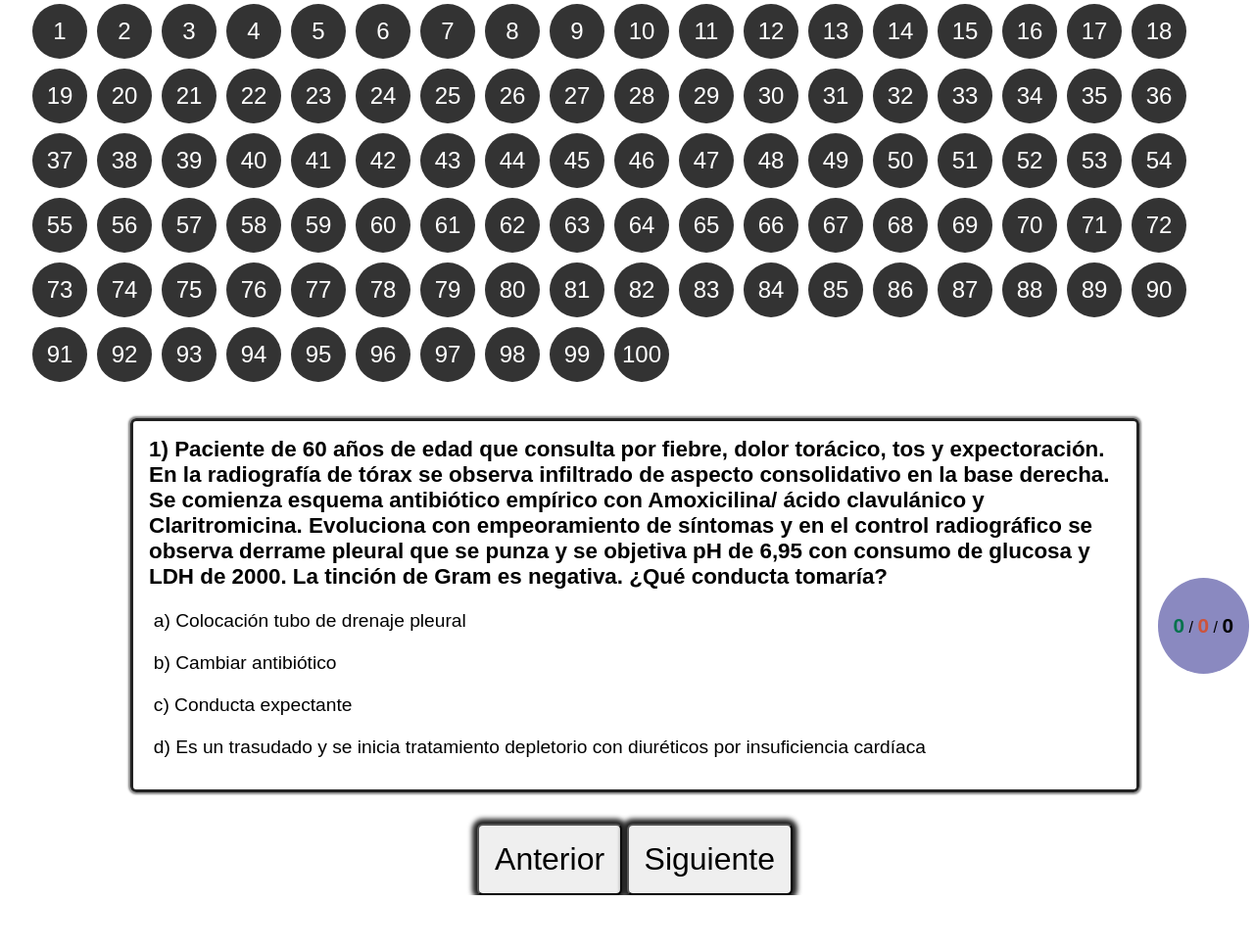
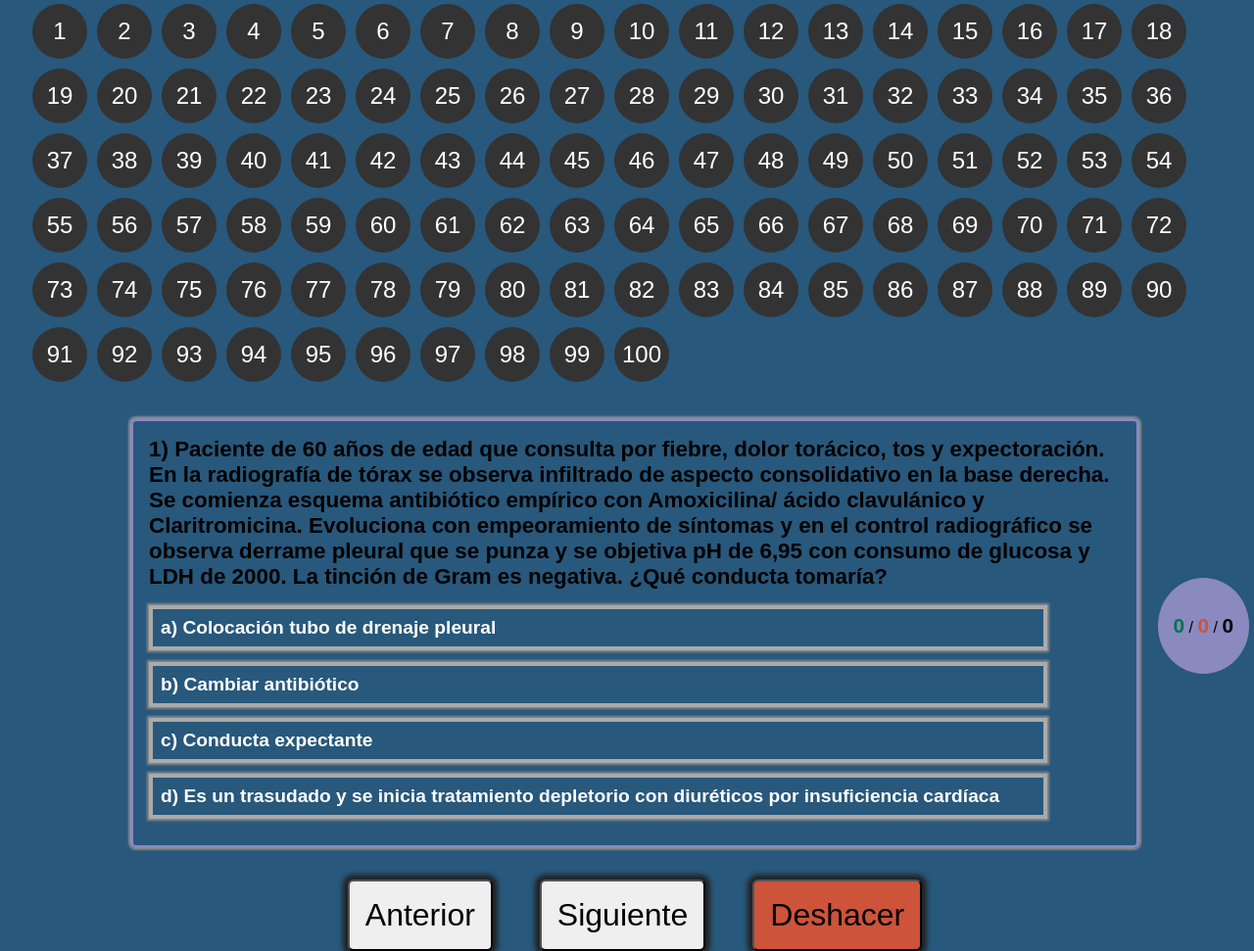
Before and after one commit to Uriel35/EU_choices_demo, a plain HTML site: page index.html in a window 1280 px wide. Shown: the part 107-1078 px from the top of the page at 98% size. Before the commit the page ends 1021 px from the top, so only its background shows below. Drawn offline with Linux system fonts and the light colour scheme.

Commit message:
Detalles

```diff
--- a/main.html
+++ b/index.html
@@ -15,6 +15,7 @@
     <div class="buttons-ctn">
         <button id="previous-btn" class="buttons">Anterior</button>
         <button id="next-btn" class="buttons">Siguiente</button>
+        <button id="remake-q-btn" class="buttons">Deshacer</button>
     </div>
     <div class="score-marker">
         <p id="correct-marker">0</p> / <p id="error-marker">0</p> / <p id="total-marker">0</p>
--- a/style.css
+++ b/style.css
@@ -1,15 +1,18 @@
 :root {
     --rojo: #CD533B;
     --verde: #4CAF50;
+    --celeste: #28587B;
+    --celeste-claro: #437C90;
 }
 
 body {
     font-family: Arial, sans-serif;
     text-align: center;
     padding: 20px;
-    height: 100vh;
+    max-height: 100vh;
     width: 100%;
     box-sizing: border-box;
+    background-color: var(--celeste);
 }
 
 h1 {
@@ -63,7 +66,7 @@ h1 {
     margin: auto;
     margin-top: 2rem;
     font-size: 1rem;
-    border: solid #222;
+    border: solid #8A89C0;
     box-shadow: 0 0 2px 2px #888;
     border-radius: 6px;
     padding: 1rem;
@@ -86,18 +89,26 @@ h1 {
     display: flex;
     flex-direction: column;
     align-items: flex-start;
+    /* padding: 2rem; */
+
 }
 
 .option {
+    color: #fff;
     margin-bottom: .7rem;
-    display: flex;
+    display: block;
+    cursor: pointer;
     text-align: left;
-    align-items: flex-start;
-    cursor: pointer;
-    padding: .3rem;
+    padding: 0.5rem;
     font-size: 1.2rem;
-    font-weight: 500;
-    width: 100%;
+    font-weight: 600;
+    width: 90%;
+    border: 4px solid #aaa;
+    box-shadow: 0 0 2px 2px #888;
+}
+
+.option:hover {
+    background-color: var(--celeste-claro);
 }
 
 .option-correct {
@@ -107,17 +118,22 @@ h1 {
     background-color: var(--rojo);
 }
 
-/* .option:hover {
-    background-color: #ddd;
-} */
-
 .option-blackout {
     position: absolute;
     width: 100%;
     height: 100%;
+    top: 0;
+    left: 0;
     background-color: #222;
     opacity: .2;
     z-index: 100000;
+}
+
+.buttons-ctn {
+    display: flex;
+    align-items: center;
+    justify-content: center;
+    gap: 3rem;
 }
 
 .buttons {
@@ -127,6 +143,10 @@ h1 {
     font-size: 2rem;
     box-shadow: 0 0 5px 5px #222;
     cursor: pointer;
+}
+
+#remake-q-btn {
+    background-color: var(--rojo);
 }
 
 .score-marker {
```
